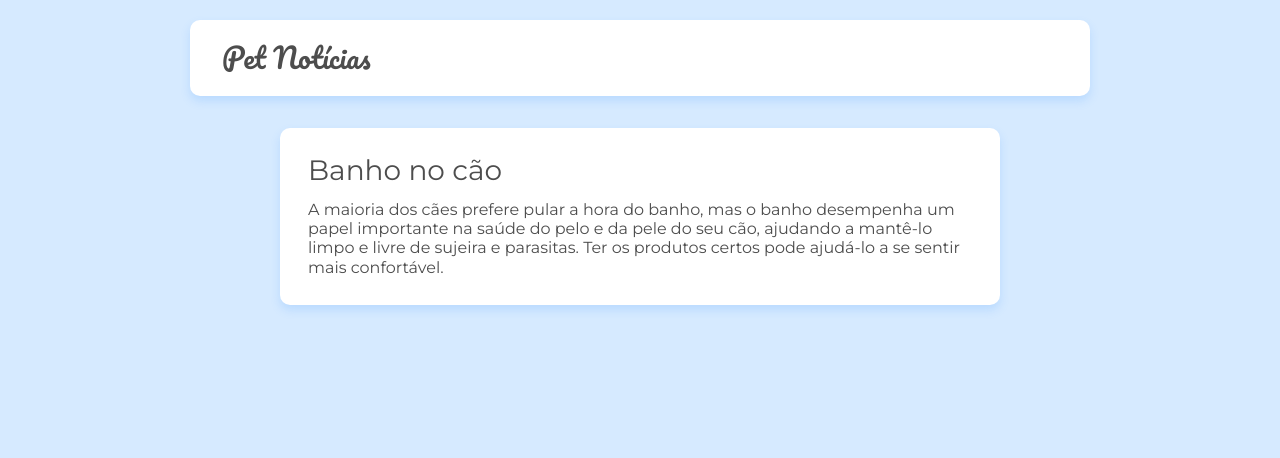
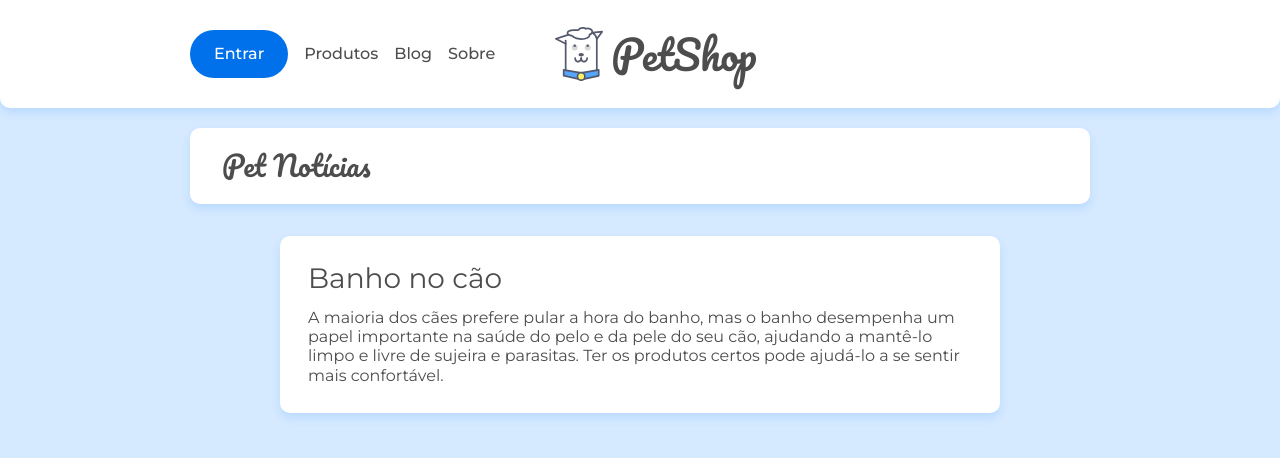
Before and after one commit to FerrazNathan/petshop, a React (Create React App) app: page / in a window 1280 px wide. Shown: the top 458 px of the page. Built offline with nearby package versions, Linux system fonts and the light colour scheme.

Commit message:
criaçao do componente de cabecalho

```diff
--- a/src/App.jsx
+++ b/src/App.jsx
@@ -4,11 +4,13 @@
 import Home from './paginas/Home'
 import Sobre from './paginas/Sobre'
 import Pagina404 from './paginas/Pagina404'
+import Cabecalho from './components/Cabecalho'
 
 function App() {
 
   return (
     <Router>
+      <Cabecalho />
       <Switch>
         <Route exact path='/'>
           <Home />
--- /dev/null
+++ b/src/components/Cabecalho/index.jsx
@@ -0,0 +1,33 @@
+import React from "react";
+import imagem from '../../assets/img/doguito.svg'
+import '../../assets/css/componentes/cabecalho.css'
+
+const Cabecalho = () => {
+  return(
+    <header className="cabecalho container">
+      <div className="menu-hamburger">
+        <span className="menu-hamburger__icone">
+        </span>
+      </div>
+      <div className="cabecalho-container">
+        <a href="/" className="flex flex--centro">
+          <img className="cabecalho__logo" src={imagem} alt="Logo Doguito"/>
+          <h1 className="cabecalho__titulo">PetShop</h1>
+        </a>
+      </div>
+
+      <nav className="menu-cabecalho">
+        <ul className="menu-itens">
+          <li><a href="#" className="menu-item menu-item--entrar">Entrar</a></li>
+          <li><a href="#" className="menu-item">Produtos</a></li>
+          <li><a href="/" className="menu-item">Blog</a></li>
+          <li><a href="/sobre" className="menu-item">Sobre</a></li>
+        </ul>
+
+      </nav>
+      <div className="menu-cabecalho-background"></div>
+    </header>
+  )
+}
+
+export default Cabecalho
```
Also changed, not shown: 1 other file (tests, documents, lock files or other folders).
